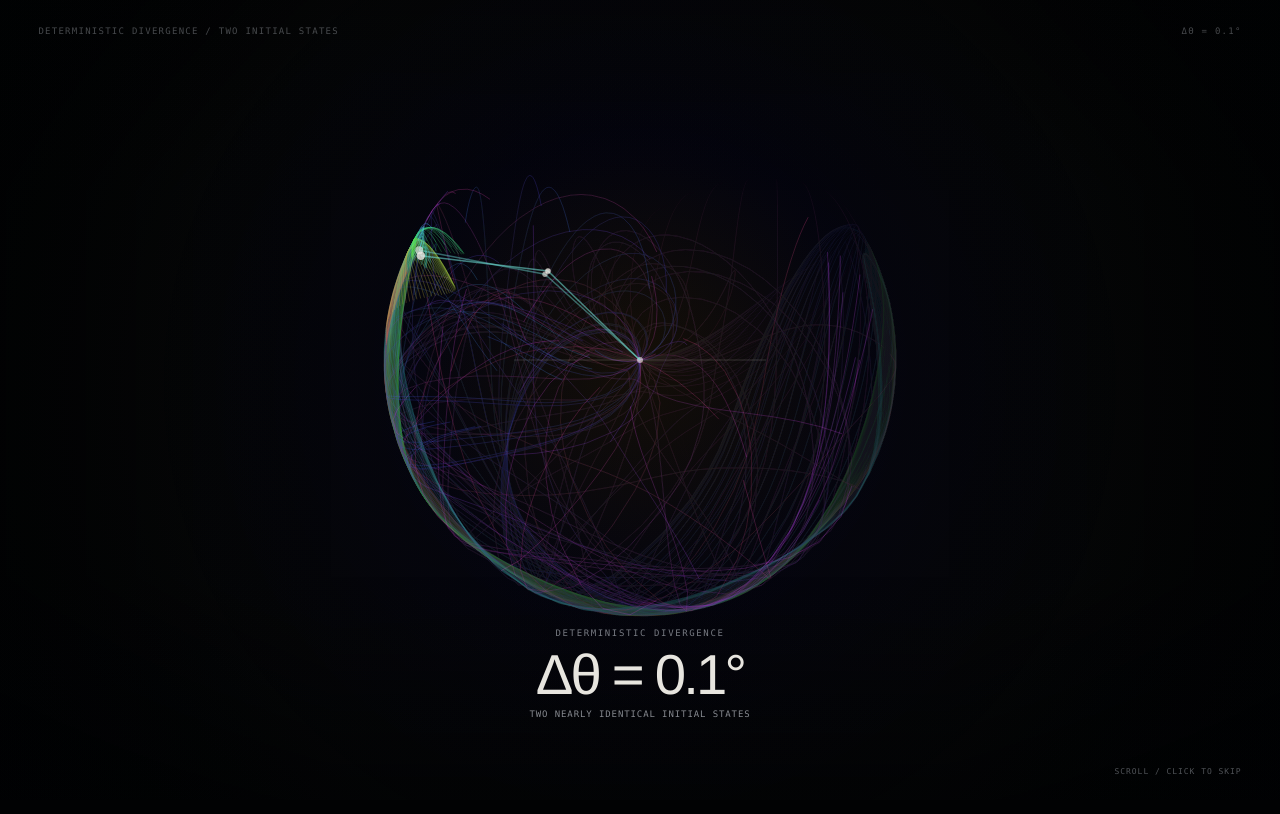
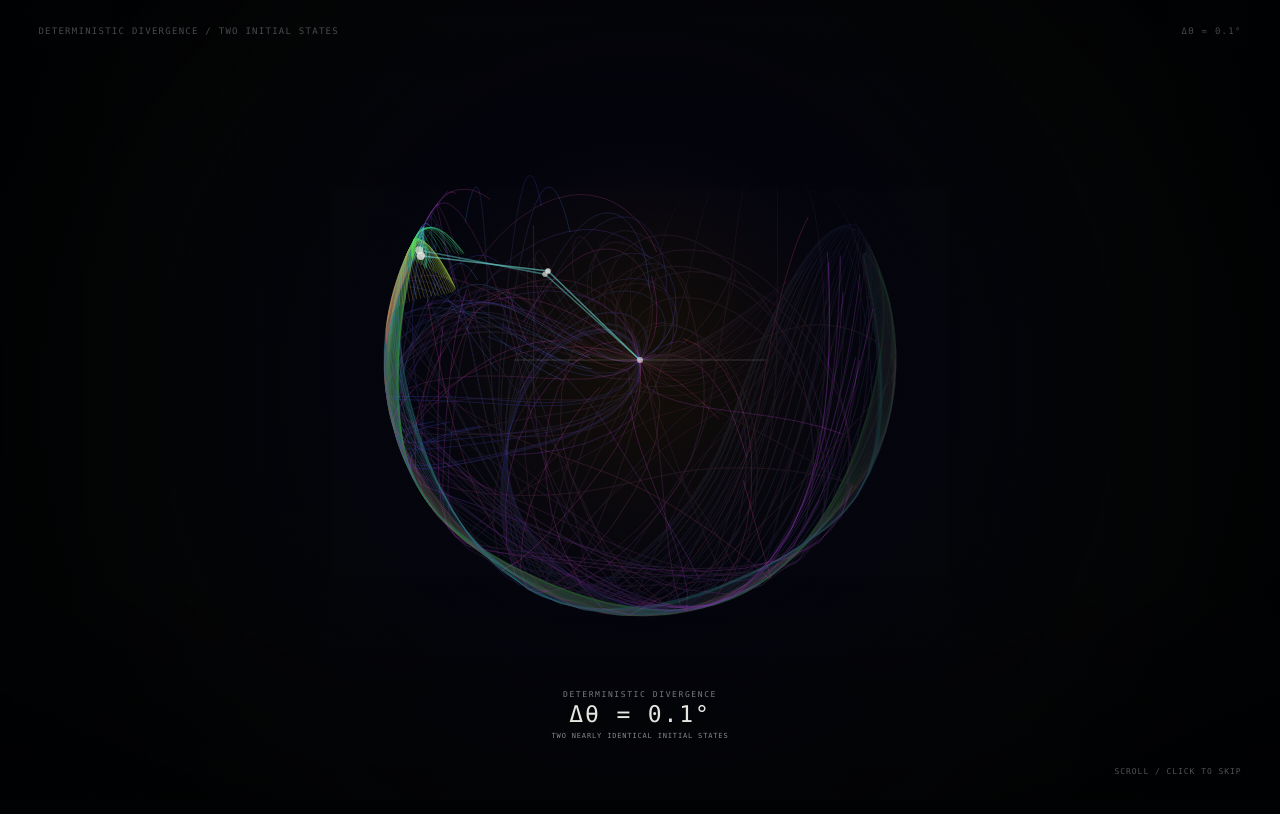
Before and after one commit to SharifWaqas/personal-website, a Next.js app: page / in a window 1280 px wide. Shown: the top 814 px of the page. Built offline with nearby package versions, Linux system fonts and the light colour scheme.

Commit message:
style: make intro annotation subtle and delayed

```diff
--- a/app/globals.css
+++ b/app/globals.css
@@ -2767,3 +2767,49 @@ body {
     transition: none !important;
   }
 }
+
+
+/* Refine opening hierarchy: pendulums first, annotation second. */
+.intro-copy {
+  bottom: 7.5%;
+  width: auto;
+  max-width: calc(100% - 40px);
+  gap: 5px;
+  animation:
+    intro-copy-in 850ms cubic-bezier(0.22, 1, 0.36, 1)
+    4.85s forwards;
+}
+
+.intro-copy span {
+  font-size: 8px;
+  letter-spacing: 0.2em;
+}
+
+.intro-copy strong {
+  font-family: ui-monospace, SFMono-Regular, Consolas, monospace;
+  font-size: clamp(16px, 1.8vw, 26px);
+  font-weight: 400;
+  line-height: 1;
+  letter-spacing: 0.08em;
+}
+
+.intro-copy em {
+  font-size: 7px;
+  letter-spacing: 0.12em;
+}
+
+.pendulum-story--intro .pendulum-story__hud {
+  animation:
+    state-space-hud-in 700ms cubic-bezier(0.22, 1, 0.36, 1)
+    5.15s forwards;
+}
+
+@media (max-width: 620px) {
+  .intro-copy {
+    bottom: 11%;
+  }
+
+  .intro-copy strong {
+    font-size: 15px;
+  }
+}
```
